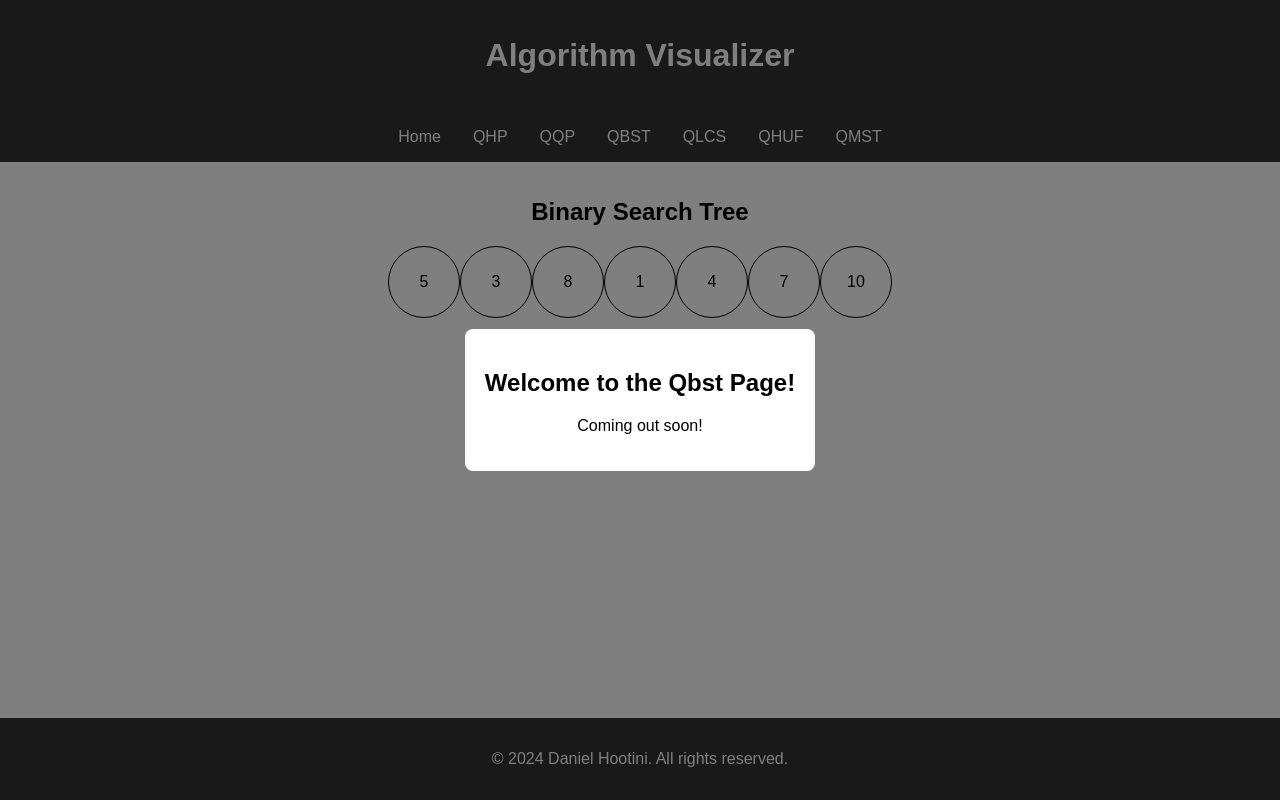
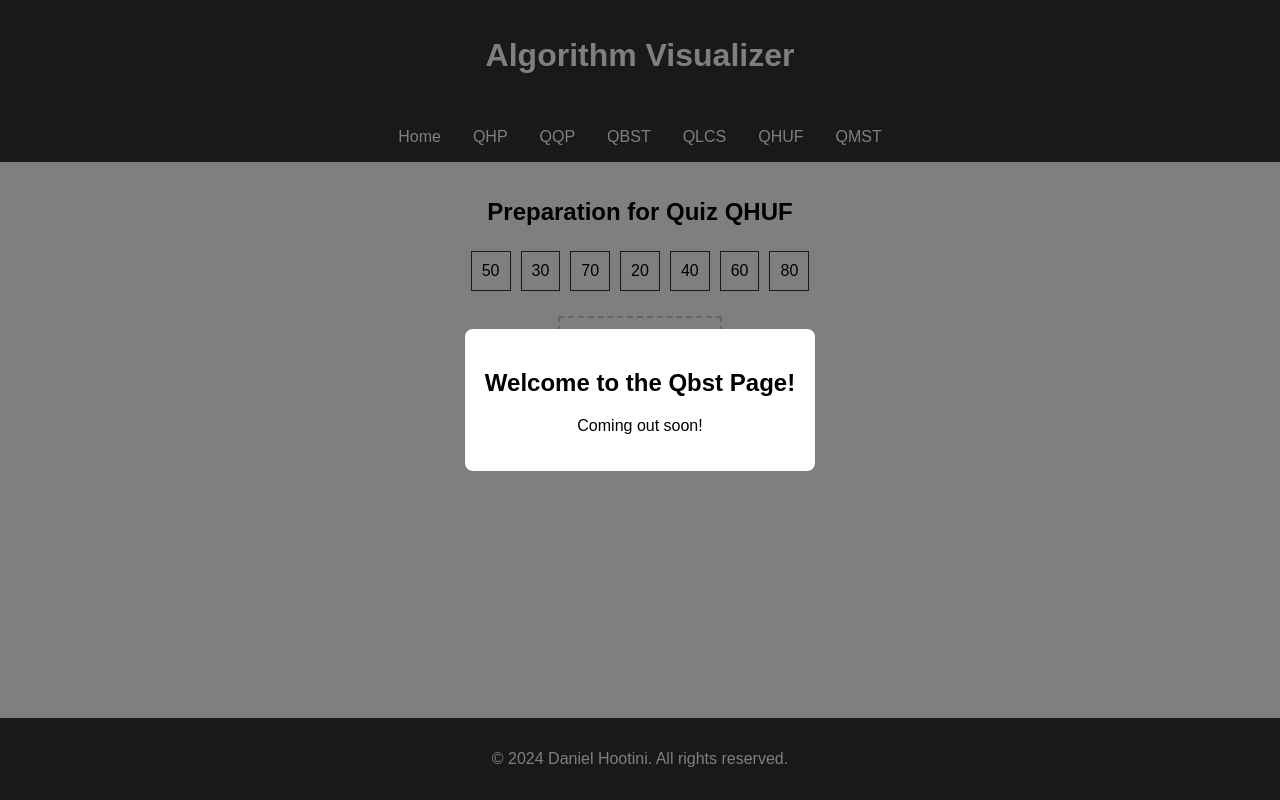
Before and after one commit to DanielH987/algorithm-visualizer, a React (Create React App) app: page /qbst in a window 1280 px wide. Built offline with nearby package versions, Linux system fonts and the light colour scheme.

Commit message:
refactor: Update BinarySearchTree component to use react-dnd hooks and improve styling

```diff
--- a/src/components/BinarySearchTree/BinarySearchTree.js
+++ b/src/components/BinarySearchTree/BinarySearchTree.js
@@ -1,126 +1,115 @@
 import React, { useState } from 'react';
-import { useDrag, useDrop, DndProvider } from 'react-dnd';
-import { HTML5Backend } from 'react-dnd-html5-backend';
+import { useDrag, useDrop } from 'react-dnd';
+import './BinarySearchTree.css'; // Assume basic styles here
 
-const NODE_TYPE = 'node';
-
+// Node component representing a draggable node
 const Node = ({ value }) => {
-  const [{ isDragging }, drag] = useDrag(() => ({
-    type: NODE_TYPE,
+  const [{ isDragging }, drag] = useDrag({
+    type: 'NODE',
     item: { value },
     collect: (monitor) => ({
       isDragging: !!monitor.isDragging(),
     }),
-  }));
+  });
 
   return (
-    <div
-      ref={drag}
-      style={{
-        padding: '10px',
-        border: '1px solid black',
-        borderRadius: '50%',
-        width: '50px',
-        height: '50px',
-        backgroundColor: isDragging ? 'lightgreen' : 'white',
-        display: 'flex',
-        justifyContent: 'center',
-        alignItems: 'center',
-        cursor: 'move',
-      }}
-    >
+    <div ref={drag} className={`node ${isDragging ? 'dragging' : ''}`}>
       {value}
     </div>
   );
 };
 
-const TreeNode = ({ node, onDropNode }) => {
-  const [{ isOver }, drop] = useDrop(() => ({
-    accept: NODE_TYPE,
-    drop: (item) => onDropNode(node, item.value),
+// Drop slot for placing nodes in the tree
+const BSTSlot = ({ acceptNode, children, highlight }) => {
+  const [{ isOver }, drop] = useDrop({
+    accept: 'NODE',
+    drop: (item) => acceptNode(item),
     collect: (monitor) => ({
       isOver: !!monitor.isOver(),
     }),
-  }));
+  });
 
   return (
     <div
       ref={drop}
-      style={{
-        padding: '10px',
-        border: '1px solid black',
-        borderRadius: '50%',
-        width: '50px',
-        height: '50px',
-        backgroundColor: isOver ? 'lightblue' : 'white',
-        display: 'flex',
-        justifyContent: 'center',
-        alignItems: 'center',
-        margin: '10px',
-      }}
+      className={`bst-slot ${highlight && isOver ? 'highlight' : ''}`}
     >
-      {node.value ?? 'Drop here'}
+      {children}
     </div>
   );
 };
 
-const BinarySearchTree = () => {
-  const [tree, setTree] = useState({});
-  const nodes = [5, 3, 8, 1, 4, 7, 10];
+// Recursively renders the Binary Search Tree nodes
+const BSTNode = ({ value }) => {
+  const [leftNode, setLeftNode] = useState(null);
+  const [rightNode, setRightNode] = useState(null);
 
-  const handleDropNode = (parentNode, value) => {
-    const newTree = { ...tree };
-    if (!parentNode.value) {
-      // Root node
-      newTree.value = value;
-    } else if (value < parentNode.value) {
-      if (!parentNode.left) {
-        parentNode.left = { value };
-      } else {
-        alert('This position is already occupied!');
-      }
-    } else if (value > parentNode.value) {
-      if (!parentNode.right) {
-        parentNode.right = { value };
-      } else {
-        alert('This position is already occupied!');
-      }
-    }
-    setTree(newTree);
+  const handleDropLeft = (item) => {
+      setLeftNode(item);
   };
 
-  const renderTree = (node) => {
-    if (!node) return null;
-    return (
-      <div style={{ display: 'flex', flexDirection: 'column', alignItems: 'center' }}>
-        <TreeNode node={node} onDropNode={handleDropNode} />
-        <div style={{ display: 'flex', justifyContent: 'space-around', width: '150px' }}>
-          {renderTree(node.left)}
-          {renderTree(node.right)}
-        </div>
-      </div>
-    );
+  const handleDropRight = (item) => {
+      setRightNode(item);
   };
 
   return (
-    <div>
-      <h2>Binary Search Tree</h2>
-      <div style={{ display: 'flex', justifyContent: 'center', marginBottom: '20px' }}>
-        {nodes.map((value) => (
-          <Node key={value} value={value} />
-        ))}
+    <div className="bst-node">
+      <Node value={value} />
+      <div className="bst-children">
+        <BSTSlot acceptNode={handleDropLeft} highlight={true}>
+          {leftNode ? <BSTNode {...leftNode} /> : 'Left Child'}
+        </BSTSlot>
+        <BSTSlot acceptNode={handleDropRight} highlight={true}>
+          {rightNode ? <BSTNode {...rightNode} /> : 'Right Child'}
+        </BSTSlot>
       </div>
-      <div>{renderTree(tree)}</div>
     </div>
   );
 };
 
-const App = () => {
+// The root Binary Search Tree component
+const BST = () => {
+  const [root, setRoot] = useState(null);
+
+  const handleDropRoot = (item) => {
+    setRoot(item);
+  };
+
   return (
-    <DndProvider backend={HTML5Backend}>
-      <BinarySearchTree />
-    </DndProvider>
+    <div className="bst-container">
+      {root ? (
+        <BSTNode {...root} />
+      ) : (
+        <BSTSlot acceptNode={handleDropRoot} highlight={true}>
+          Place Root Node
+        </BSTSlot>
+      )}
+    </div>
   );
 };
 
-export default App;
+// Pool of nodes at the top of the screen
+const NodePool = ({ nodes }) => {
+  return (
+    <div className="node-pool">
+      {nodes.map((value, index) => (
+        <Node key={index} value={value} />
+      ))}
+    </div>
+  );
+};
+
+// Main application component
+const BinarySearchTree = () => {
+  const nodeArray = [50, 30, 70, 20, 40, 60, 80]; // Example node values
+
+  return (
+      <div className="app">
+        <h2>Preparation for Quiz QHUF</h2>
+        <NodePool nodes={nodeArray} />
+        <BST />
+      </div>
+  );
+};
+
+export default BinarySearchTree;
```
